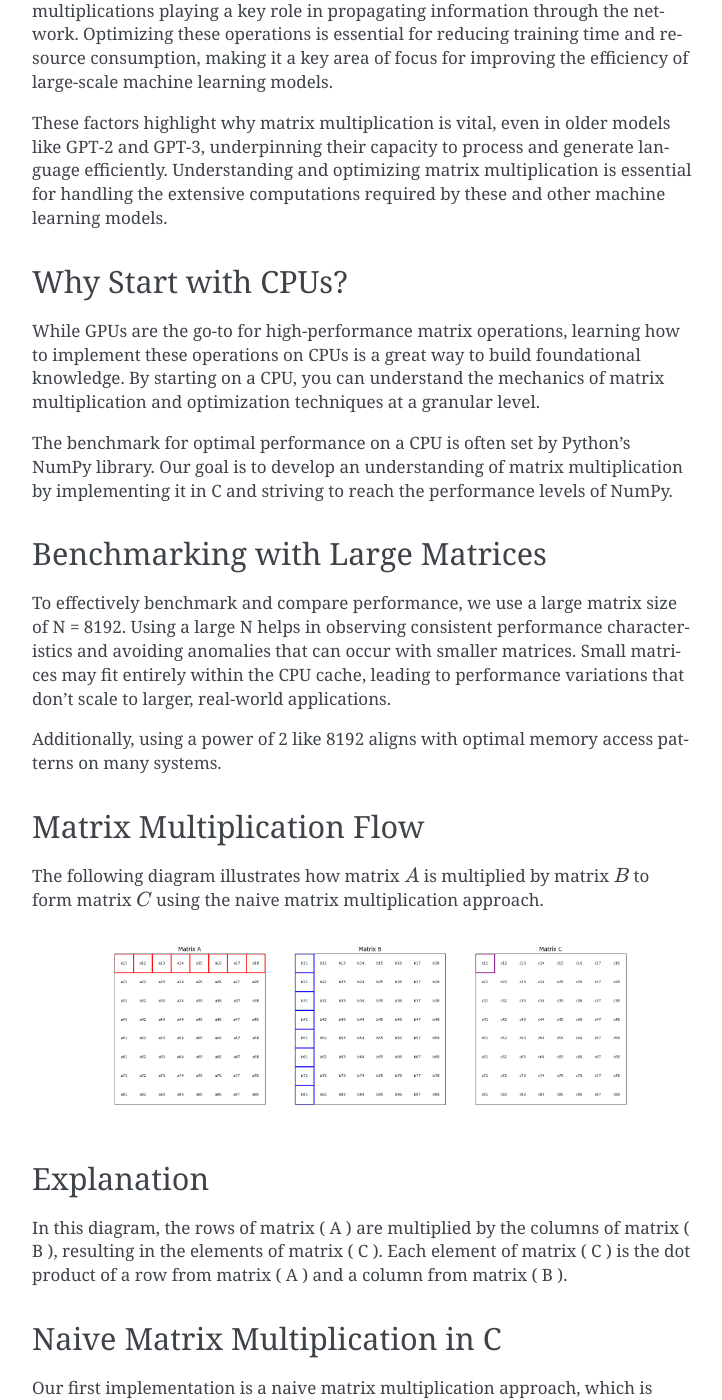
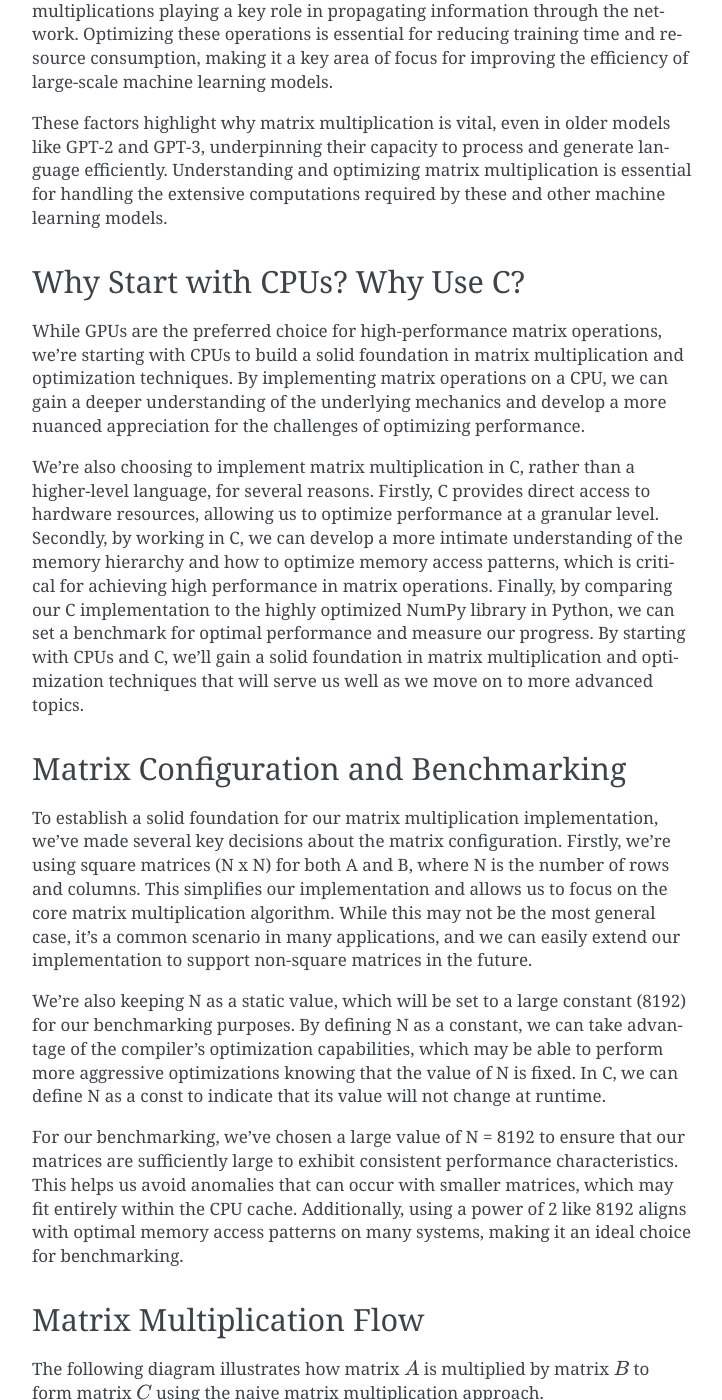
Before and after one commit to pebblesandweeds/cpu_matmul, a Sphinx documentation site: the page built from docs/source/cpu_matmul_blog.rst, in a window 1280 px wide and 1400 px high, scrolled down 1705 px. Shown: the whole window, without its empty margins (388-1110 px from the left). Built offline with Sphinx 7.4.7, drawn with Linux system fonts in a browser that asks for light colours; some of the changed text lies outside the part shown.

Commit message:
Adding matrix config to blog rst

```diff
--- a/docs/source/cpu_matmul_blog.rst
+++ b/docs/source/cpu_matmul_blog.rst
@@ -29,19 +29,21 @@ Matrix multiplication plays a critical role in the training process of these mod
 
 These factors highlight why matrix multiplication is vital, even in older models like GPT-2 and GPT-3, underpinning their capacity to process and generate language efficiently. Understanding and optimizing matrix multiplication is essential for handling the extensive computations required by these and other machine learning models.
 
-Why Start with CPUs?
---------------------
+Why Start with CPUs? Why Use C?
+-------------------------------
 
-While GPUs are the go-to for high-performance matrix operations, learning how to implement these operations on CPUs is a great way to build foundational knowledge. By starting on a CPU, you can understand the mechanics of matrix multiplication and optimization techniques at a granular level.
+While GPUs are the preferred choice for high-performance matrix operations, we're starting with CPUs to build a solid foundation in matrix multiplication and optimization techniques. By implementing matrix operations on a CPU, we can gain a deeper understanding of the underlying mechanics and develop a more nuanced appreciation for the challenges of optimizing performance.
 
-The benchmark for optimal performance on a CPU is often set by Python's NumPy library. Our goal is to develop an understanding of matrix multiplication by implementing it in C and striving to reach the performance levels of NumPy.
+We're also choosing to implement matrix multiplication in C, rather than a higher-level language, for several reasons. Firstly, C provides direct access to hardware resources, allowing us to optimize performance at a granular level. Secondly, by working in C, we can develop a more intimate understanding of the memory hierarchy and how to optimize memory access patterns, which is critical for achieving high performance in matrix operations. Finally, by comparing our C implementation to the highly optimized NumPy library in Python, we can set a benchmark for optimal performance and measure our progress. By starting with CPUs and C, we'll gain a solid foundation in matrix multiplication and optimization techniques that will serve us well as we move on to more advanced topics.
 
-Benchmarking with Large Matrices
---------------------------------
+Matrix Configuration and Benchmarking
+-------------------------------------
 
-To effectively benchmark and compare performance, we use a large matrix size of N = 8192. Using a large N helps in observing consistent performance characteristics and avoiding anomalies that can occur with smaller matrices. Small matrices may fit entirely within the CPU cache, leading to performance variations that don't scale to larger, real-world applications.
+To establish a solid foundation for our matrix multiplication implementation, we've made several key decisions about the matrix configuration. Firstly, we're using square matrices (N x N) for both A and B, where N is the number of rows and columns. This simplifies our implementation and allows us to focus on the core matrix multiplication algorithm. While this may not be the most general case, it's a common scenario in many applications, and we can easily extend our implementation to support non-square matrices in the future.
 
-Additionally, using a power of 2 like 8192 aligns with optimal memory access patterns on many systems.
+We're also keeping N as a static value, which will be set to a large constant (8192) for our benchmarking purposes. By defining N as a constant, we can take advantage of the compiler's optimization capabilities, which may be able to perform more aggressive optimizations knowing that the value of N is fixed. In C, we can define N as a const to indicate that its value will not change at runtime.
+
+For our benchmarking, we've chosen a large value of N = 8192 to ensure that our matrices are sufficiently large to exhibit consistent performance characteristics. This helps us avoid anomalies that can occur with smaller matrices, which may fit entirely within the CPU cache. Additionally, using a power of 2 like 8192 aligns with optimal memory access patterns on many systems, making it an ideal choice for benchmarking.
 
 Matrix Multiplication Flow
 --------------------------
```
